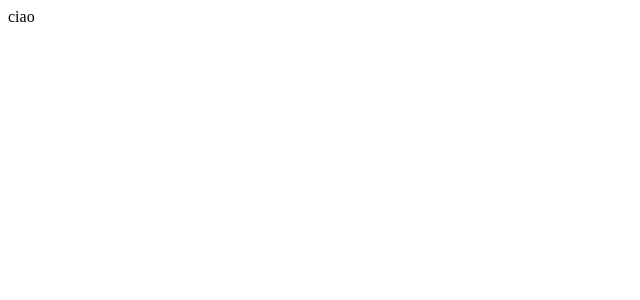
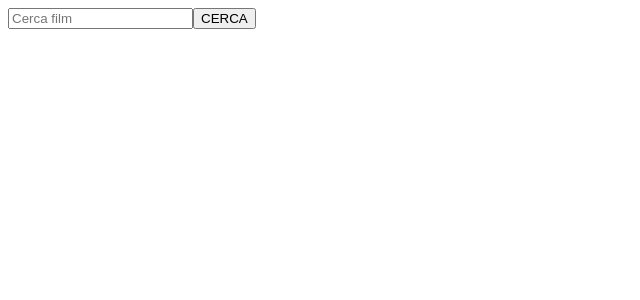
Before and after one commit to Pietro-fe01/vite-boolflix, a Vue app: page / in a window 1280 px wide. Shown: the top 300 px of the page, without its empty margins (0-640 px from the left). Built offline with nearby package versions, Linux system fonts and the light colour scheme.

Commit message:
Creato header con input text e bottone: - All'invio della ricerca, l'appvue fa una chiamata ad Axios per chiamare i primi 20 film con quel nome
Creata anche AppMain

```diff
--- a/src/App.vue
+++ b/src/App.vue
@@ -1,15 +1,40 @@
 <script>
-  import HelloWorld from './components/HelloWorld.vue'
+  import {store} from '/src/store.js';
+  import axios from 'axios';
+  import AppHeader from './components/AppHeader/AppHeader.vue';
+  import AppMain from './components/AppMain/AppMain.vue';
 
   export default {
     components: {
-      HelloWorld
+      AppHeader,
+      AppMain
+    },
+    data(){
+      return {
+        store
+      }
+    },
+    methods: {
+      findFilms(){
+        axios.get("https://api.themoviedb.org/3/search/movie", {
+          params: {
+            api_key: "b90930156a2c5e50e179e531a115e906",
+            query: "ritorno",
+            // query: this.store.searchText,
+          }
+        })
+        .then(res => {
+          this.store.movies = res.data.results;
+        })
+      }
     }
   }
 </script>
 
 <template>
-  <HelloWorld/>
+  <AppHeader @performSearch="findFilms"/>
+
+  <AppMain />
 </template>
 
 <style lang="scss">
--- /dev/null
+++ b/src/components/AppHeader/AppHeader.vue
@@ -0,0 +1,25 @@
+<script>
+import {store} from '/src/store.js';
+
+export default {
+    name: 'AppHeader',
+    data(){
+        return {
+            store
+        }
+    }
+}
+</script>
+
+<template>
+    <header>
+        <form @submit.prevent>
+            <input type="text" placeholder="Cerca film" v-model="store.searchText">
+            <button type="submit" @click="$emit('performSearch')">CERCA</button>
+        </form>
+    </header>
+</template>
+
+<style lang="scss" scoped>
+
+</style>
--- /dev/null
+++ b/src/components/AppMain/AppMain.vue
@@ -0,0 +1,21 @@
+<script>
+import {store} from '/src/store.js';
+
+export default {
+    name: 'AppMain',
+    data(){
+        return {
+            store
+        }
+    }
+}
+</script>
+
+<template>
+    <main>
+
+    </main>
+</template>
+
+<style lang="scss" scoped>
+</style>
--- a/src/components/HelloWorld.vue
+++ /dev/null
@@ -1,9 +0,0 @@
-<script>
-</script>
-
-<template>
-  ciao
-</template>
-
-<style lang="scss" scoped>
-</style>
--- a/src/store.js
+++ b/src/store.js
@@ -1,4 +1,7 @@
 import {reactive} from 'vue';
 
 export const store = reactive ({
+    searchText: '',
+    movies: [],
+    series: []
 });
```
